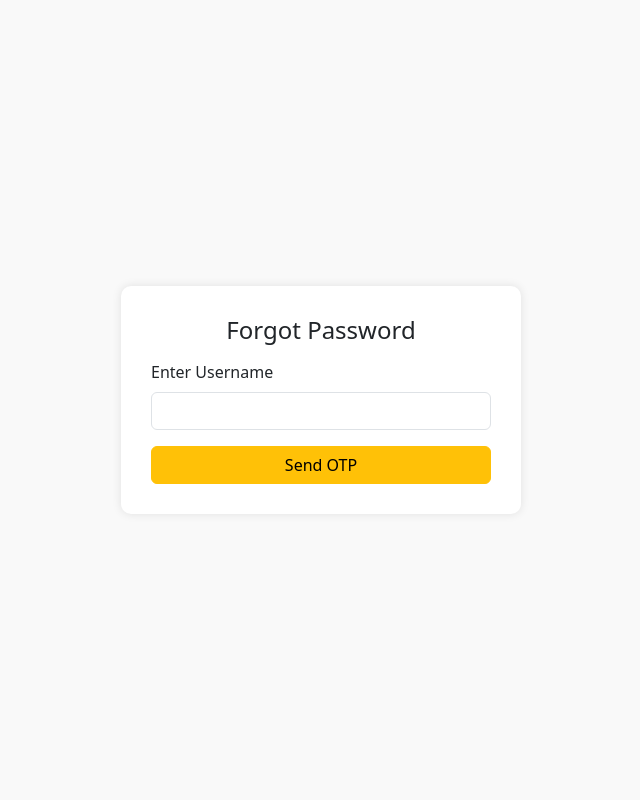
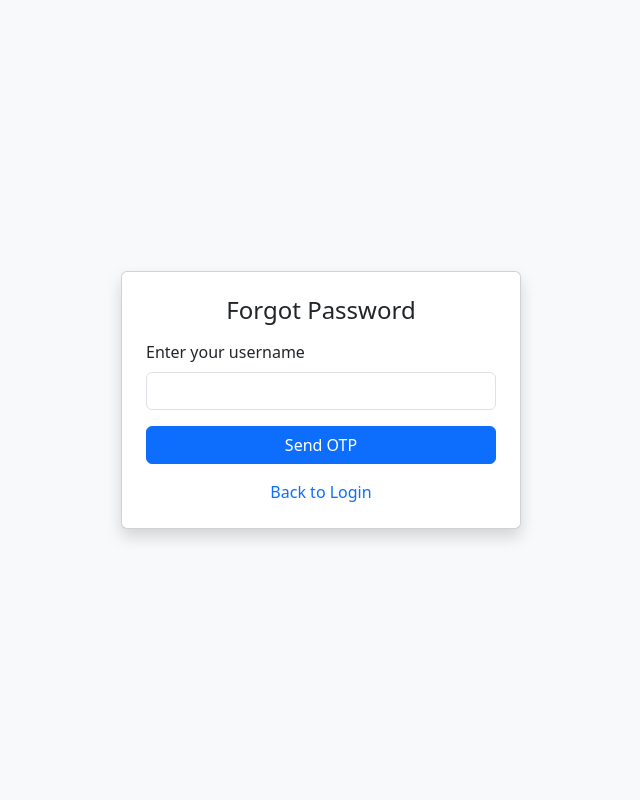
Before and after one commit to Madhan12-tech/Vanes_erp, a Flask app: page /forgot in a window 1280 px wide. Shown: the whole page, without its empty margins (319-959 px from the left). Run offline with Flask 3, Linux system fonts and the light colour scheme.

Commit message:
Update forgot.html

```diff
--- a/templates/forgot.html
+++ b/templates/forgot.html
@@ -1,46 +1,42 @@
-<!DOCTYPE html><html lang="en">
+<!DOCTYPE html>
+<html lang="en">
 <head>
-  <meta charset="UTF-8">
-  <meta name="viewport" content="width=device-width, initial-scale=1.0">
-  <title>Forgot Password</title>
+  <meta charset="UTF-8" />
+  <meta name="viewport" content="width=device-width, initial-scale=1" />
+  <title>Forgot Password - Vanes ERP</title>
   <link href="https://cdn.jsdelivr.net/npm/bootstrap@5.3.0/dist/css/bootstrap.min.css" rel="stylesheet">
-  <style>
-    body {
-      display: flex;
-      justify-content: center;
-      align-items: center;
-      height: 100vh;
-      background-color: #f9f9f9;
-    }
-    .box {
-      background-color: white;
-      padding: 30px;
-      border-radius: 10px;
-      box-shadow: 0 0 10px rgba(0,0,0,0.1);
-      max-width: 400px;
-      width: 100%;
-    }
-  </style>
 </head>
-<body>
-  <div class="box">
-    <h4 class="mb-3 text-center">Forgot Password</h4>
+<body class="bg-light">
+
+<div class="container d-flex justify-content-center align-items-center vh-100">
+  <div class="card shadow p-4" style="width: 100%; max-width: 400px;">
+    <h4 class="text-center mb-3">Forgot Password</h4>
+
     {% with messages = get_flashed_messages(with_categories=true) %}
       {% if messages %}
         {% for category, message in messages %}
-          <div class="alert alert-{{ category }}">{{ message }}</div>
+          <div class="alert alert-{{ category }} alert-dismissible fade show" role="alert">
+            {{ message }}
+            <button type="button" class="btn-close" data-bs-dismiss="alert" aria-label="Close"></button>
+          </div>
         {% endfor %}
       {% endif %}
-    {% endwith %}<form method="POST">
-  <div class="mb-3">
-    <label for="username" class="form-label">Enter Username</label>
-    <input type="text" class="form-control" name="username" required>
+    {% endwith %}
+
+    <form method="POST">
+      <div class="mb-3">
+        <label class="form-label">Enter your username</label>
+        <input type="text" name="username" class="form-control" required />
+      </div>
+      <button type="submit" class="btn btn-primary w-100">Send OTP</button>
+    </form>
+
+    <div class="text-center mt-3">
+      <a href="{{ url_for('login') }}" class="text-decoration-none">Back to Login</a>
+    </div>
   </div>
-  <div class="d-grid">
-    <button type="submit" class="btn btn-warning">Send OTP</button>
-  </div>
-</form>
+</div>
 
-  </div>
+<script src="https://cdn.jsdelivr.net/npm/bootstrap@5.3.0/dist/js/bootstrap.bundle.min.js"></script>
 </body>
 </html>
```
